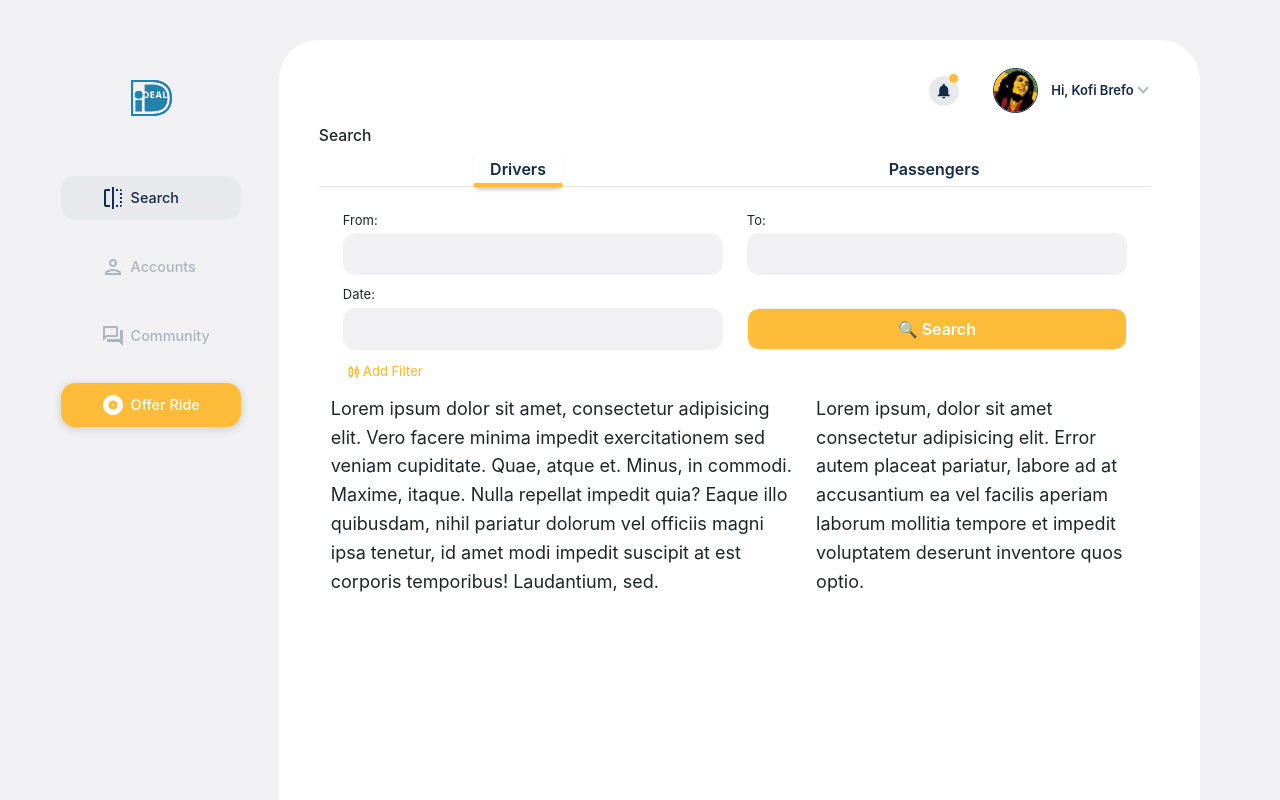
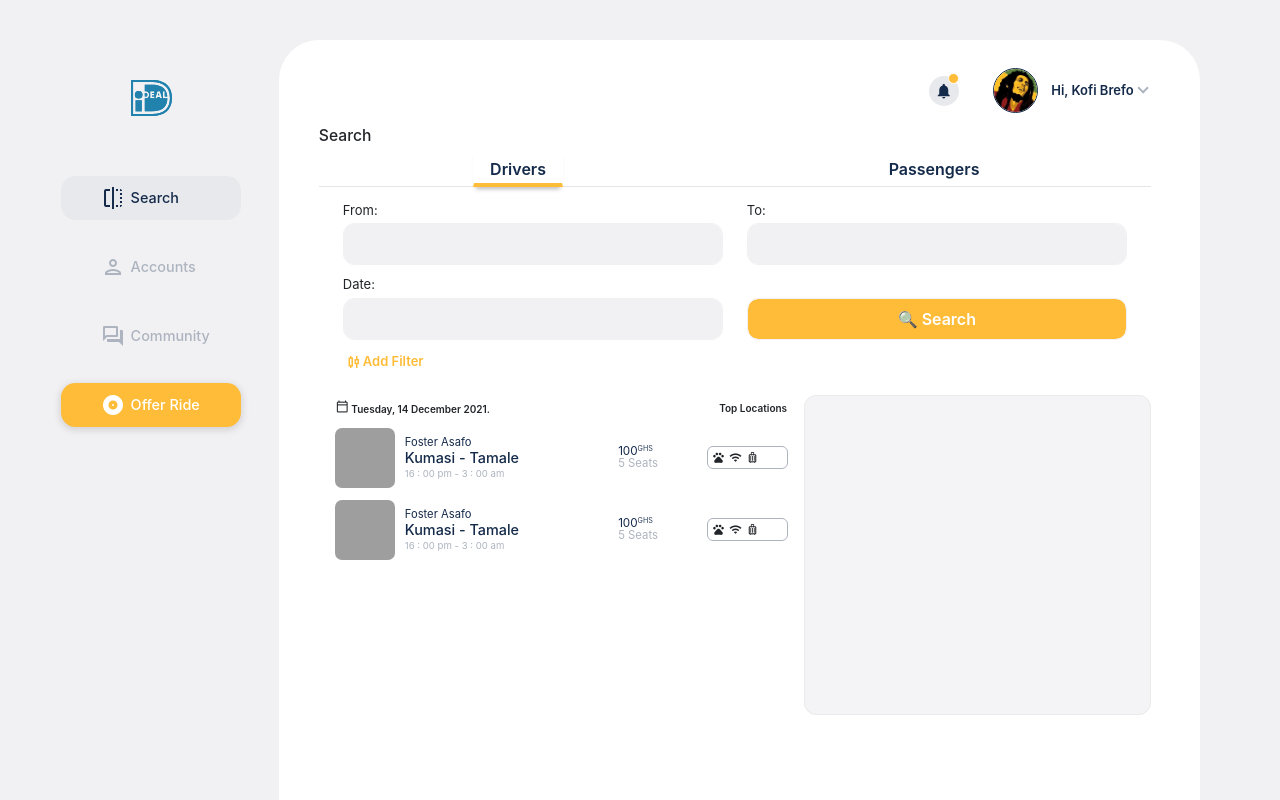
Before and after one commit to drillix/shareryde, a React (Create React App) app: page / in a window 1280 px wide. Built offline with nearby package versions, Linux system fonts and the light colour scheme; grey boxes are pictures that could not be loaded.

Commit message:
push to master

```diff
--- a/src/App.css
+++ b/src/App.css
@@ -111,7 +111,7 @@ body {
 
 .search-form{
   background-color: #fff;
-  margin-block: 10px;
+  margin-block-end: 20px;
   height: auto;
 }
 
@@ -381,13 +381,14 @@ input:focus, input.form-control:focus,.form-check-input:focus {
   -moz-box-shadow: none;
   -webkit-box-shadow: none;
 }
+
 .filterbtn{
   display: flex;
   width: auto;
   align-items: center;
   font-size: small;
   padding: 3px 4px;
-  font-weight: 500;
+  font-weight: 600 !important;
   color: #FFBC38 !important;
   justify-content: center;
   margin-left: 10px;
@@ -476,7 +477,6 @@ color: #142A4A;
   }
 
 
-
   .Htext{
     display: none;
   }
@@ -560,7 +560,7 @@ color: #142A4A !important;
   right: 0;
 }
 
-.notfound a {
+.notfound a{
   font-family: 'Montserrat', sans-serif;
   display: inline-block;
   font-weight: 500;
@@ -571,6 +571,156 @@ color: #142A4A !important;
   -webkit-transition: 0.2s all;
   transition: 0.2s all;
   border-radius:0.7em;
+}
+
+
+
+.rideHeaders{
+  box-sizing: border-box;
+  padding-inline: 5px;
+  display: flex;
+  flex-direction: row;
+  height: 25px;
+  padding-block-start: 5px;
+  width: 100%;
+  font-size: x-small;
+  font-weight: 600;
+  }
+
+.rideHeaders i{
+font-size: small;
+
+}
+
+.rideHeaders .date{
+  flex-grow: 1;
+}
+
+.rideItem{
+  display: flex;
+  flex-direction: row;
+  box-sizing: border-box;
+  padding: 4px;
+  margin-block: 4px;
+  border-radius: 7px;
+
+}
+.rideItem:hover{
+  background-color: #eef0f2b6;
+  cursor: pointer;
+ transition: .7ms;
+}
+
+.rideItem > img{
+display: flex;
+flex-direction: column;
+justify-content: center;
+align-self: center;
+width: 60px;
+height: 60px;
+background-color: #fff;
+color: #fff;
+border-radius: 7px;
+}
+
+.rideContainer{
+  height: 317px !important;
+  overflow-y: auto;
+}
+.rideItem > .details{
+  display: flex;
+  flex-direction: column;
+  justify-content: center;
+  padding: 2px;
+  flex-grow: 4;
+  padding-left: 10px;
+}
+
+.rideItem > .details2{
+  display: flex;
+  flex-direction: column;
+  justify-content: center;
+  padding: 1px;
+  flex-grow: 2;
+
+}
+.details p{
+  margin-bottom: 0px;
+  line-height: 1rem;
+}
+
+.details2 div{
+  margin-bottom: 0px;
+  line-height: .746rem;
+
+}
+.Dname{
+  color:#142A4A;
+  font-size: .7rem;
+}
+
+.Tlocation{
+  font-weight: 500;
+  color: #142A4A;
+  font-size: .9rem;
+}
+
+.Tduration{
+  font-size: .6rem;
+  color: #ADB4BF;
+  font-weight: 400;
+}
+
+
+.price{
+  color:#142A4A;
+  font-size: .73rem !important;
+}
+.sup{
+  color:#142a4ae5;
+  font-size: .45rem !important;
+}
+
+.seat{
+  font-size: .71rem;
+  color: #ADB4BF;
+  font-weight: 400;
+}
+  .rideItem > .price{
+   background-color: #6c757d;
+    display: flex;
+    flex-direction:column;
+    justify-content: center;
+
+    }
+
+    .rideItem > .specs{
+      display: flex;
+      flex-direction: column;
+      justify-content: center;
+      flex-grow: 1;
+      }
+
+      .specs span{
+        border: 1px solid #ADB4BF;
+        box-sizing: border-box;
+        border-radius: 6px;
+        padding-inline: 2px;
+        line-height:initial;
+
+      }
+
+      span  .material-icons-outlined{
+        font-size: small;
+        padding-inline:2px;
+      }
+
+.feedView{
+  background-color: #F4F4F6;
+  border: 1px solid #EAEAEA;
+  border-radius: 12px;
+  height: 320px;
+
 }
 
 .notfound a:hover {
@@ -589,14 +739,30 @@ color: #142A4A !important;
     height: 148px;
     margin: 0px auto 10px;
   }
+
   .notfound .notfound-404 h1 {
     font-size: 86px;
   }
+
   .notfound .notfound-404 h2 {
     font-size: 16px;
   }
+
   .notfound a {
     padding: 7px 15px;
     font-size: 14px;
   }
+
+  .rideItem > img{
+    display: flex;
+    flex-direction: column;
+    align-self: center;
+    width: 40px;
+    height: 40px;
+
+    }
+    .rideItem > .specs{
+      display: none;
+      }
+
 }
--- a/src/components/navItems.js
+++ b/src/components/navItems.js
@@ -76,7 +76,7 @@ let username = user.firstname +' '+ user.lastname;
     <div >
       <Dropdown className="Dropdown">
       <Notifbtns/>
-      <img alt="avatasr" className="rounded-circle profile-pic" src={profile}/>
+      <img alt="avatar" className="rounded-circle profile-pic" src={profile}/>
         <Dropdown.Toggle className="usertxt" variant="white">
           <span className="welcome">   Hi, {username}</span>
         </Dropdown.Toggle>
--- a/src/components/rideSearch.js
+++ b/src/components/rideSearch.js
@@ -10,6 +10,7 @@ import {
   Collapse,
 } from "react-bootstrap";
 import RangeSlider from "react-bootstrap-range-slider";
+import driverPic from '../driver.png';
 
 const PageContent = () => {
   return (
@@ -25,16 +26,7 @@ function FilterSearch() {
   const [ finalValue, setFinalValue ] = useState(null);
 
   return (
-    /*
-      TODO
-      FILTER PARAMS
-      Time - timepicker
-      highway - switch
-      women - switch
-      pets - switch
-      commercial - switch
-      fee range - ranger slider
-    */
+
     <>
       <Button
         onClick={() => setOpen(!open)}
@@ -82,7 +74,7 @@ function FilterSearch() {
                 type="checkbox"
                 id="highway"
               />
-              <label className="form-check-label" for="highway">
+              <label className="form-check-label" htmlFor="highway">
                 Use Highway
               </label>
             </div>
@@ -92,19 +84,19 @@ function FilterSearch() {
                 type="checkbox"
                 id="commercial"
               />
-              <label className="form-check-label" for="commercial">
+              <label className="form-check-label" htmlFor="commercial">
                 Commercial{" "}
               </label>
             </div>
             <div className="form-check form-switch">
               <input className="form-check-input" type="checkbox" id="pets" />
-              <label className="form-check-label" for="pets">
+              <label className="form-check-label" htmlFor="pets">
                 Pets Allowed
               </label>
             </div>
             <div className="form-check form-switch">
               <input className="form-check-input" type="checkbox" id="women" />
-              <label className="form-check-label" for="women">
+              <label className="form-check-label" htmlFor="women">
                 Women Only
               </label>
             </div>
@@ -157,14 +149,44 @@ const SearchForm = () => {
   );
 };
 
+const Ride = () =>{
+  return(
+    <div className="rideItem">
+      <img src={driverPic} alt="img" />
+      <div className="details">
+
+        <p className="Dname">Foster Asafo</p>
+        <p className="Tlocation">Kumasi  - Tamale </p>
+        <p className="Tduration">16 : 00 pm - 3 : 00 am</p>
+
+      </div>
+      <div className="details2">
+      <div className="price">100<sup className="sup">GHS</sup></div>
+      <div className="seat">5 Seats</div>
+      </div>
+
+      <div className="specs"><span><i className="material-icons-outlined">pets</i><i className="material-icons-outlined">wifi</i><i className="material-icons-outlined">luggage</i></span></div>
+    </div>
+  )
+}
 const RidesFeeds = () => {
   return (
-    <Col lg={7}>
-      Lorem ipsum dolor sit amet, consectetur adipisicing elit. Vero facere
-      minima impedit exercitationem sed veniam cupiditate. Quae, atque et.
-      Minus, in commodi. Maxime, itaque. Nulla repellat impedit quia? Eaque illo
-      quibusdam, nihil pariatur dolorum vel officiis magni ipsa tenetur, id amet
-      modi impedit suscipit at est corporis temporibus! Laudantium, sed.
+    <Col lg={7} >
+    <div className="rideHeaders">
+     <div className="date"><i className="material-icons-outlined">calendar_today</i>  Tuesday, 14 December 2021. </div>
+     <div className="location">Top Locations</div>
+    </div>
+    <div className="rideContainer">
+    <Ride/>
+    <Ride/>
+
+
+
+
+    </div>
+
+
+
     </Col>
   );
 };
@@ -172,9 +194,7 @@ const RidesFeeds = () => {
 const FeedView = () => {
   return (
     <Col className="feedView" lg={5}>
-      Lorem ipsum, dolor sit amet consectetur adipisicing elit. Error autem
-      placeat pariatur, labore ad at accusantium ea vel facilis aperiam laborum
-      mollitia tempore et impedit voluptatem deserunt inventore quos optio.
+
     </Col>
   );
 };
--- a/src/pages/ErrorPage.js
+++ b/src/pages/ErrorPage.js
@@ -11,8 +11,8 @@ const ErrorPage = ()=> {
     <div className="content">
       <Nav/>
       <div id="notfound">
-		<div class="notfound">
-			<div class="notfound-404">
+		<div className="notfound">
+			<div className="notfound-404">
 				<h1>Oops!</h1>
 				<h2>404 - The Page can't be found...</h2>
 			</div>
```
